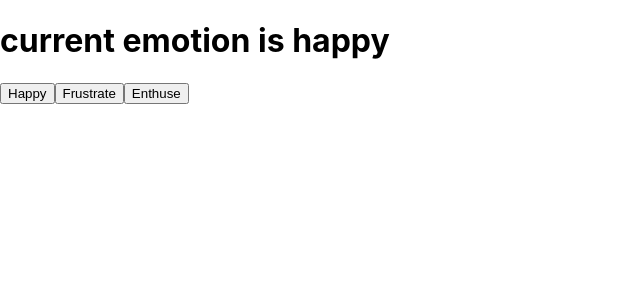
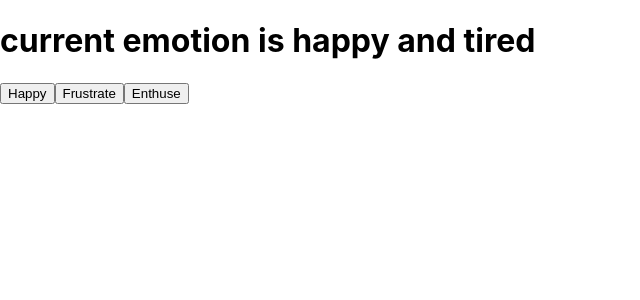
Before and after one commit to Costath/React-Essentials, a React (Create React App) app: page / in a window 1280 px wide. Shown: the top 300 px of the page, without its empty margins (0-640 px from the left). Built offline with nearby package versions, Linux system fonts and the light colour scheme.

Commit message:
video 4.4

```diff
--- a/src/App.js
+++ b/src/App.js
@@ -1,12 +1,20 @@
-import React, { useState } from "react";
+import React, { useState, useEffect } from "react";
 import './App.css';
 
 function App() {
   const [emotion, setEmotion] = useState("happy");
+  const [secondary, setSecondary] = useState("tired");
 
+  useEffect(() => {
+    console.log(`It's ${emotion} around here`);
+  }, [emotion]);
+
+  useEffect(() => {
+    console.log(`It's ${secondary} around here`)
+  }, [secondary]);
   return (
     <>
-      <h1>current emotion is {emotion}</h1>
+      <h1>current emotion is {emotion} and {secondary}</h1>
       <button onClick={() => setEmotion("happy")}>Happy</button>
       <button onClick={() => setEmotion("frustrated")}>Frustrate</button>
       <button onClick={() => setEmotion("enthusiatic")}>Enthuse</button>
```
